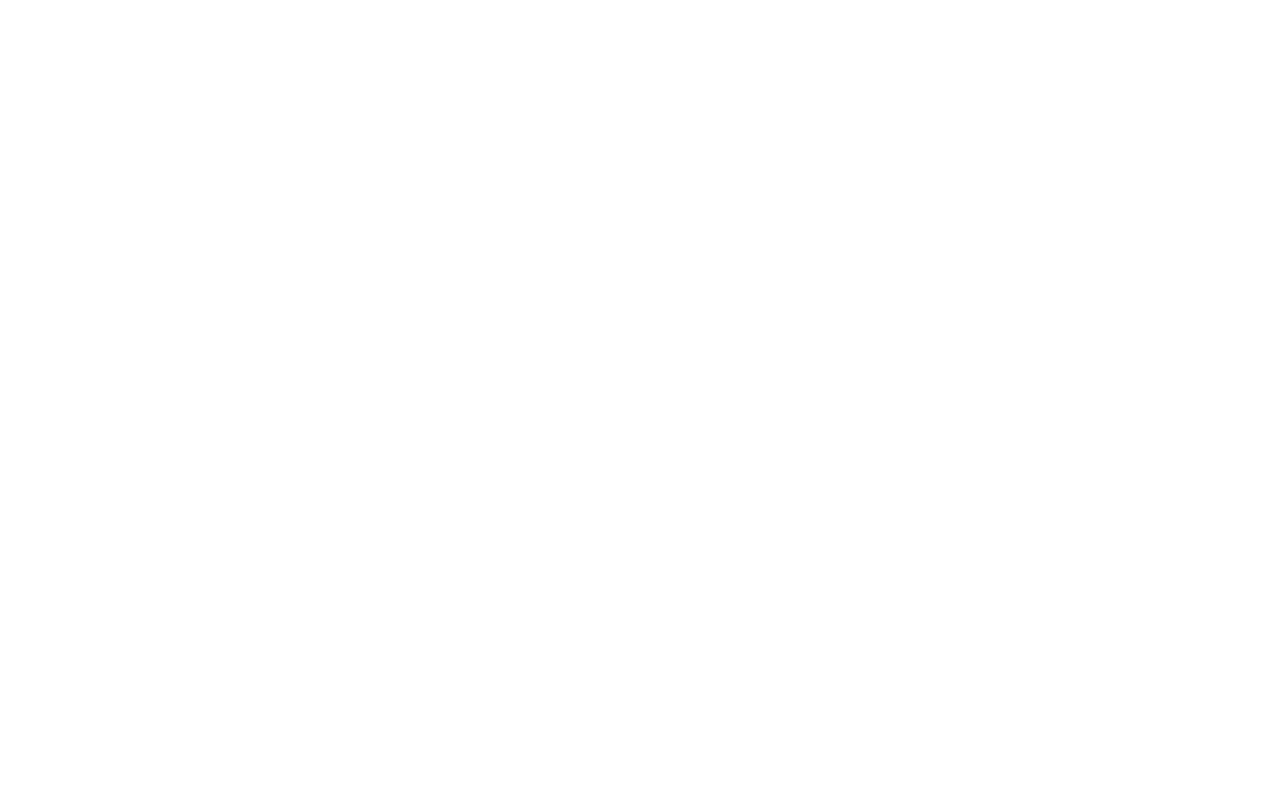
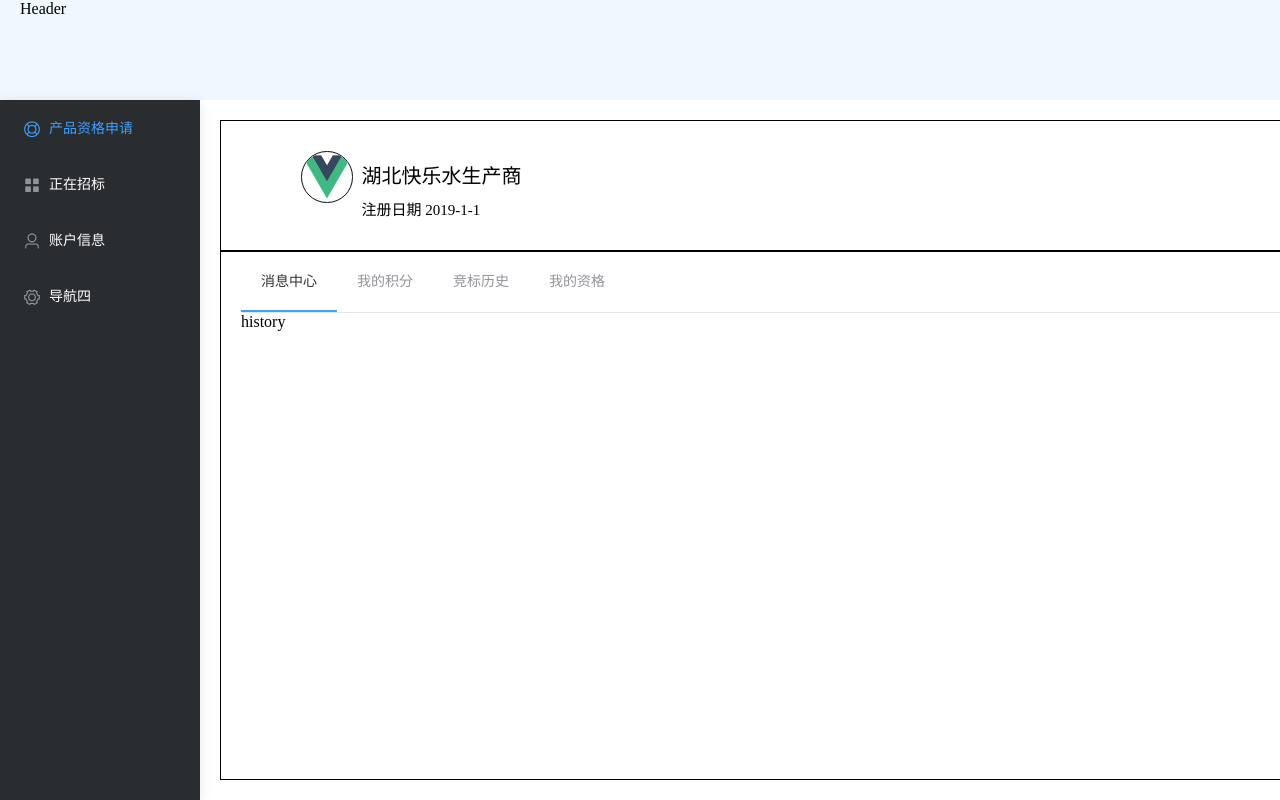
Before and after one commit to FEIZZER/purchasing_platform_vue, a Vue app: page /#/home/accountinfo/history in a window 1280 px wide. Built offline with nearby package versions, Linux system fonts and the light colour scheme.

Commit message:
more page init

```diff
--- a/src/components/logined/main.vue
+++ b/src/components/logined/main.vue
@@ -2,7 +2,7 @@
  * @Author: feizzer
  * @Date: 2021-11-04 14:01:32
  * @LastEditors: feizzer
- * @LastEditTime: 2021-11-22 22:04:39
+ * @LastEditTime: 2021-11-23 16:11:44
  * @Description:
 -->
 <template>
@@ -10,19 +10,19 @@
     <el-header>Header</el-header>
     <el-container class="inside-container">
       <el-aside width="200px">
-        <el-menu default-active="1" class="el-menu-vertical-demo" @open="handleOpen" text-color="#fff"
-                    @close="handleClose" :collapse="isCollapse" background-color="#292D30">
-          <el-menu-item index="1">
+        <el-menu router default-active="1" class="el-menu-vertical-demo" @open="handleOpen" text-color="#fff"
+                    @close="handleClose" background-color="#292D30">
+          <el-menu-item index="1" route='/home/qualification'>
             <i class="el-icon-help"></i>
             <span slot="title">产品资格申请</span>
           </el-menu-item>
-          <el-menu-item index="2">
+          <el-menu-item index="2" route="/home/productindemand">
             <i class="el-icon-menu"></i>
             <span slot="title">正在招标</span>
           </el-menu-item>
-          <el-menu-item index="3">
-            <i class="el-icon-document"></i>
-            <span slot="title">导航三</span>
+          <el-menu-item index="3" route="/home/accountinfo">
+            <i class="el-icon-user"></i>
+            <span slot="title">账户信息</span>
           </el-menu-item>
           <el-menu-item index="4">
             <i class="el-icon-setting"></i>
@@ -31,18 +31,18 @@
         </el-menu>
       </el-aside>
       <el-main class="main-area">
-          <product-in-need-table></product-in-need-table>
+          <router-view/>
       </el-main>
     </el-container>
   </el-container>
 </template>
 
 <script>
-import ProductInNeedTable from './producter/productInNeed_Table.vue'
+
 export default {
   name: "PurchasingPlatformVueMain",
   components: {
-      ProductInNeedTable,
+
   },
   data() {
     return {};
@@ -52,6 +52,9 @@
   },
 
   methods: {
+    handleOpen() {},
+    handleClose(){},
+    isCollapse(){}
   }
 };
 </script>
--- /dev/null
+++ b/src/components/logined/messages.vue
@@ -0,0 +1,36 @@
+<!--
+ * @Author: feizzer
+ * @Date: 2021-11-23 17:38:43
+ * @LastEditors: feizzer
+ * @LastEditTime: 2021-11-23 17:38:44
+ * @Description:
+-->
+<template>
+    <div>
+        message
+    </div>
+</template>
+
+<script>
+export default {
+    name: 'PurchasingPlatformVueMessages',
+
+    data() {
+        return {
+
+        };
+    },
+
+    mounted() {
+
+    },
+
+    methods: {
+
+    },
+};
+</script>
+
+<style lang="css" scoped>
+
+</style>
--- /dev/null
+++ b/src/components/logined/producter/history.vue
@@ -0,0 +1,36 @@
+<!--
+ * @Author: feizzer
+ * @Date: 2021-11-23 17:40:19
+ * @LastEditors: feizzer
+ * @LastEditTime: 2021-11-23 17:40:20
+ * @Description:
+-->
+<template>
+    <div>
+        history
+    </div>
+</template>
+
+<script>
+export default {
+    name: 'PurchasingPlatformVueHistory',
+
+    data() {
+        return {
+
+        };
+    },
+
+    mounted() {
+
+    },
+
+    methods: {
+
+    },
+};
+</script>
+
+<style lang="css" scoped>
+
+</style>
--- /dev/null
+++ b/src/components/logined/producter/integral.vue
@@ -0,0 +1,36 @@
+<!--
+ * @Author: feizzer
+ * @Date: 2021-11-23 17:39:55
+ * @LastEditors: feizzer
+ * @LastEditTime: 2021-11-23 17:39:55
+ * @Description:
+-->
+<template>
+    <div>
+        integral
+    </div>
+</template>
+
+<script>
+export default {
+    name: 'PurchasingPlatformVueIntegral',
+
+    data() {
+        return {
+
+        };
+    },
+
+    mounted() {
+
+    },
+
+    methods: {
+
+    },
+};
+</script>
+
+<style lang="css" scoped>
+
+</style>
--- /dev/null
+++ b/src/components/logined/producter/proAccountInfo.vue
@@ -0,0 +1,76 @@
+<!--
+ * @Author: feizzer
+ * @Date: 2021-11-23 16:12:05
+ * @LastEditors: feizzer
+ * @LastEditTime: 2021-11-23 17:35:10
+ * @Description:
+-->
+<template>
+    <div style="height:100%;display: flex; flex-direction: column;">
+        <div class="title-area">
+            <div class="title-img">
+                <img src="../../../assets/logo.png" alt="">
+            </div>
+            <div class="title-info">
+                <div style="margin: 9px;font-size:20px">湖北快乐水生产商</div>
+                <div style="margin: 9px;margin-top: 4px; font-size: 15px; ">注册日期 2019-1-1</div>
+            </div>
+        </div>
+        <div class="body-area">
+            <el-menu router default-active="1" mode="horizontal" @select="handleSelect"
+                @open="handleOpen" @close="handleClose">
+                <el-menu-item index="1" route="/home/accountinfo/messages">消息中心</el-menu-item>
+                <el-menu-item index="2" route="/home/accountinfo/integral">我的积分</el-menu-item>
+                <el-menu-item index="3" route="/home/accountinfo/history">竞标历史</el-menu-item>
+                <el-menu-item index="4" route="/home/accountinfo/productauthorized">我的资格</el-menu-item>
+            </el-menu>
+            <router-view></router-view>
+        </div>
+    </div>
+</template>
+
+<script>
+export default {
+    name: 'PurchasingPlatformVueProaccountinfo',
+
+    data() {
+        return {
+
+        };
+    },
+
+    mounted() {
+
+    },
+
+    methods: {
+        handleOpen(){},
+        handleClose(){}
+    },
+};
+</script>
+
+<style lang="css" scoped>
+    .title-area{
+        padding-top: 30px;
+        padding-left: 80px;
+        width: 100%;
+        border: 1px black solid;
+        height: 15%;
+        display: flex;
+        flex-direction: row;
+    }
+    .body-area{
+        padding: 20px;
+        padding-top: 0px;
+        width: 100%;
+        border: 1px black solid;
+        height: 80%;
+    }
+
+    .title-img > img{
+        border-radius: 50%;
+        height: 50%;
+        border: 0.3px solid #001111;
+    }
+</style>
--- /dev/null
+++ b/src/components/logined/producter/productauthorized.vue
@@ -0,0 +1,36 @@
+<!--
+ * @Author: feizzer
+ * @Date: 2021-11-23 17:40:54
+ * @LastEditors: feizzer
+ * @LastEditTime: 2021-11-23 17:40:54
+ * @Description:
+-->
+<template>
+    <div>
+        authorized
+    </div>
+</template>
+
+<script>
+export default {
+    name: 'PurchasingPlatformVueProductauthorized',
+
+    data() {
+        return {
+
+        };
+    },
+
+    mounted() {
+
+    },
+
+    methods: {
+
+    },
+};
+</script>
+
+<style lang="css" scoped>
+
+</style>
--- a/src/components/logined/producter/qualification.vue
+++ b/src/components/logined/producter/qualification.vue
@@ -2,12 +2,30 @@
  * @Author: feizzer
  * @Date: 2021-11-22 21:42:01
  * @LastEditors: feizzer
- * @LastEditTime: 2021-11-22 21:43:01
+ * @LastEditTime: 2021-11-23 15:51:14
  * @Description:
 -->
 <template>
-    <div>
-
+    <div style="height:100%; display: flex;">
+        <div class="production">
+            <el-tree :data="productions" @node-click="handleNodeClick"></el-tree>
+        </div>
+        <div class="purchase">
+            <p>当前开通审核某某商品的采购员</p>
+            <el-table :data="purchase" style="width: 100%">
+                <el-table-column prop="date" header-align="center" align="center" label="审核开放日期" width="250">
+                </el-table-column>
+                <el-table-column prop="account" label="采购员账号" width="180">
+                </el-table-column>
+                <el-table-column label="操作" prop="status">
+                    <template slot-scope="scope">
+                        <el-button v-if="scope.row.status ===  -1" size="small" type="mini">申请</el-button>
+                        <el-button v-if="scope.row.status ===  0" type="info" size="mini" disabled>正在审核</el-button>
+                        <el-button v-if="scope.row.status ===  1" type="success" size="mini" disabled>以获资质</el-button>
+                    </template>
+                </el-table-column>
+            </el-table>
+        </div>
     </div>
 </template>
 
@@ -17,20 +35,55 @@
 
     data() {
         return {
-
+            productions: [
+                {
+                    label: '鸡蛋'
+                },
+                {label: '泡面'}, {label: '火焰杯'}, {label: '可乐'}
+            ],
+            purchase:[
+                {
+                    date: '2021-11-1~2021-11-30',
+                    account: '魔法部',
+                    status: -1,
+                },
+                {
+                    date: '2021-10-1~2021-11-1',
+                    account: '国防部',
+                    status: 0
+                },
+                {
+                    date: '2021-11.1~2021-12.1',
+                    account: '南京工业大学',
+                    status: 1
+                }
+            ]
         };
     },
 
     mounted() {
-
     },
 
     methods: {
-
+        handleNodeClick(data) {
+            console.log(data)
+        }
     },
 };
 </script>
 
-<style lang="scss" scoped>
-
+<style lang="css" scoped>
+.production{
+    padding: 20px;
+    flex-grow: 1;
+}
+.purchase{
+    padding: 20px;
+    flex-grow: 3;
+}
+p{
+    margin: 10px;
+    margin-bottom: 25px;
+    font-size: 20px;
+}
 </style>
```
Also changed, not shown: src/router/index.js (+19 -1 lines).
